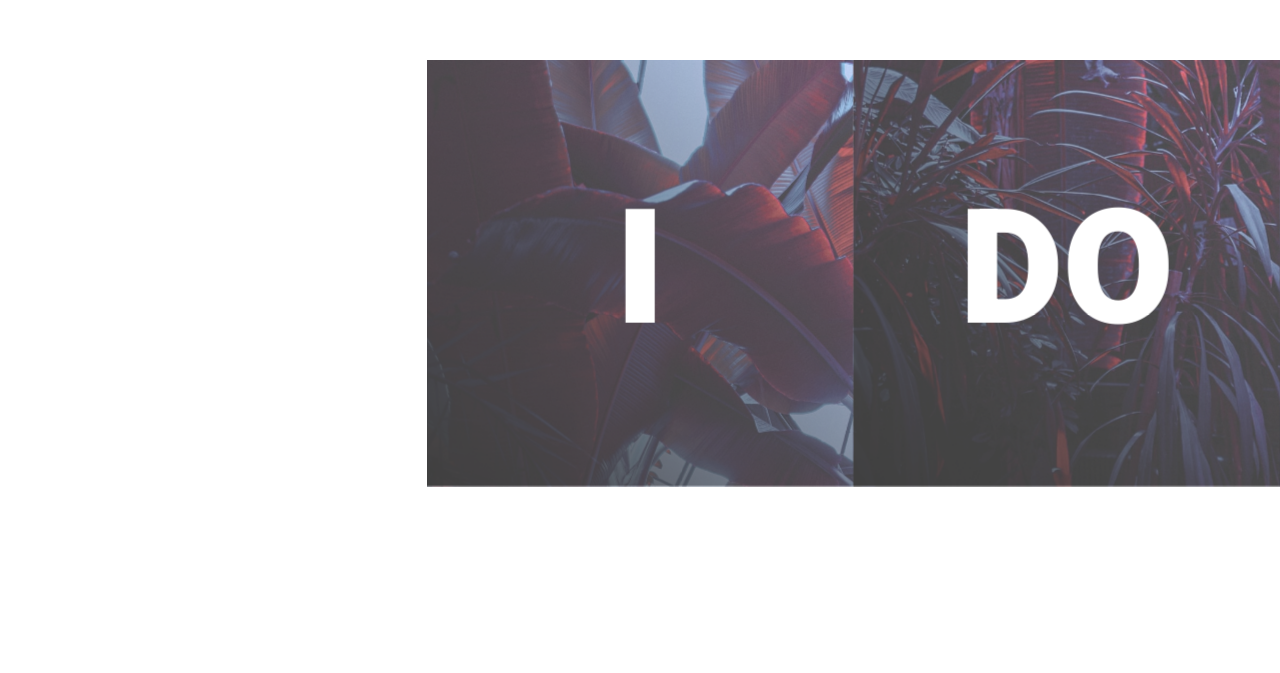
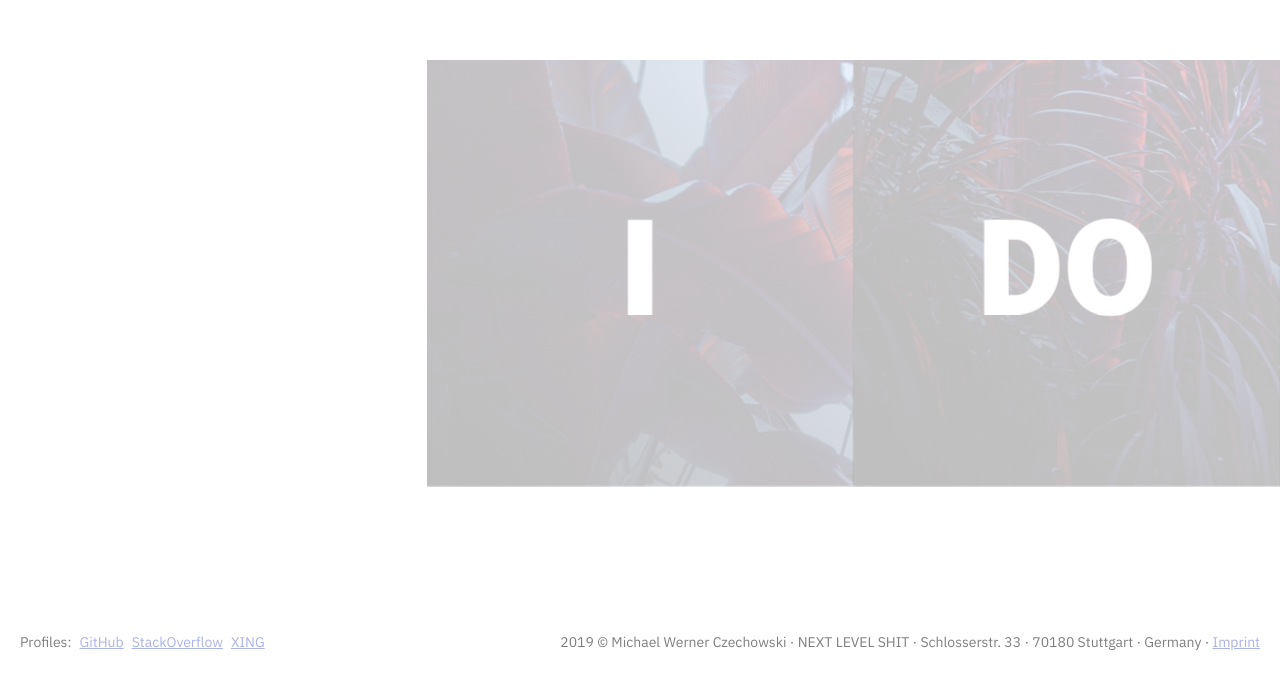
Before and after one commit to nextlevelshit/nls-parcel-glide, a website built with Parcel: page index.html in a window 1280 px wide. Shown: the part 127-800 px from the top of the page. Built offline with nearby package versions, Linux system fonts and the light colour scheme.

Commit message:
font and style adaptions

```diff
--- a/index.html
+++ b/index.html
@@ -52,6 +52,25 @@
           </div>
         </div>
       </section>
+      <footer>
+        <div class="profiles">
+          Profiles:
+          <ul>
+            <li>
+              <a href="//github.com/nextlevelshit">GitHub</a>
+            </li>
+            <li>
+              <a href="//github.com/nextlevelshit">StackOverflow</a>
+            </li>
+            <li>
+              <a href="//github.com/nextlevelshit">XING</a>
+            </li>
+          </ul>
+        </div>
+        <div class="copyright">
+          2019 © Michael Werner Czechowski · NEXT LEVEL SHIT · Schlosserstr. 33 · 70180 Stuttgart · Germany · <a href="#">Imprint</a>
+        </div>
+      </footer>
     </article>
   </main>
   <script src="./src/index.js"></script>
--- a/src/styles/_base.scss
+++ b/src/styles/_base.scss
@@ -19,6 +19,16 @@ p {
 }
 
 a {
+  @apply text-indigo-600 underline;
+
+  &:hover,
+  &:focus {
+    @apply no-underline;
+  }
+
+  &:active {
+    @apply text-indigo-800;
+  }
 }
 
 article {
@@ -31,15 +41,32 @@ article {
   }
 
   footer {
+    @apply absolute bottom-0 left-0 right-0 flex justify-between p-5 text-sm opacity-100;
 
-    @apply sticky top-0 bg-gray-900 text-white .py-20;
+    transition: all 300ms;
 
-    h1 {
-      @apply mt-10 text-2xl font-hairline;
+    &:hover {
+      @apply opacity-100;
     }
 
-    p {
-      @apply mb-10;
+    @screen md {
+      @apply opacity-50;
+    }
+
+    ul {
+      @apply flex flex-row;
+
+      li {
+        @apply pl-2;
+      }
+    }
+
+    .profiles {
+      @apply flex;
+    }
+
+    .copyright {
+      @apply text-right;
     }
   }
 }
--- a/src/styles/_glide.scss
+++ b/src/styles/_glide.scss
@@ -9,7 +9,7 @@
     // padding-top: 33.333vw;
     transition: all 340ms;
 
-    @apply relative h-full bg-center bg-cover opacity-75;
+    @apply relative h-full bg-center bg-cover opacity-25;
 
     &__content {
       @apply absolute left-0 hidden text-gray-900;
@@ -18,14 +18,24 @@
     }
 
     &--active {
-      @apply opacity-100;
+      @apply opacity-100 cursor-pointer;
+
+      &:hover {
+
+        &:before {
+          background: linear-gradient(45deg, black, rgba(0, 0, 0, 0.2));
+        }
+      }
     }
 
     &:before {
       @apply absolute inset-0;
+
+
       content: '';
       mix-blend-mode: hard-light;
-      background: linear-gradient(45deg, black, transparent);
+      background: linear-gradient(45deg, black, rgba(0, 0, 0, 0));
+      transition: background 300ms;
     }
 
     h1, h2 {
--- a/tailwind.config.js
+++ b/tailwind.config.js
@@ -10,8 +10,8 @@ module.exports = {
       'base': '1rem',
       'lg': '1.125rem',
       'xl': '1.5rem',
-      '2xl': '3rem',
-      '3xl': '6rem'
+      '2xl': '2.5rem',
+      '3xl': '5rem'
     }
   },
   variants: {
```
